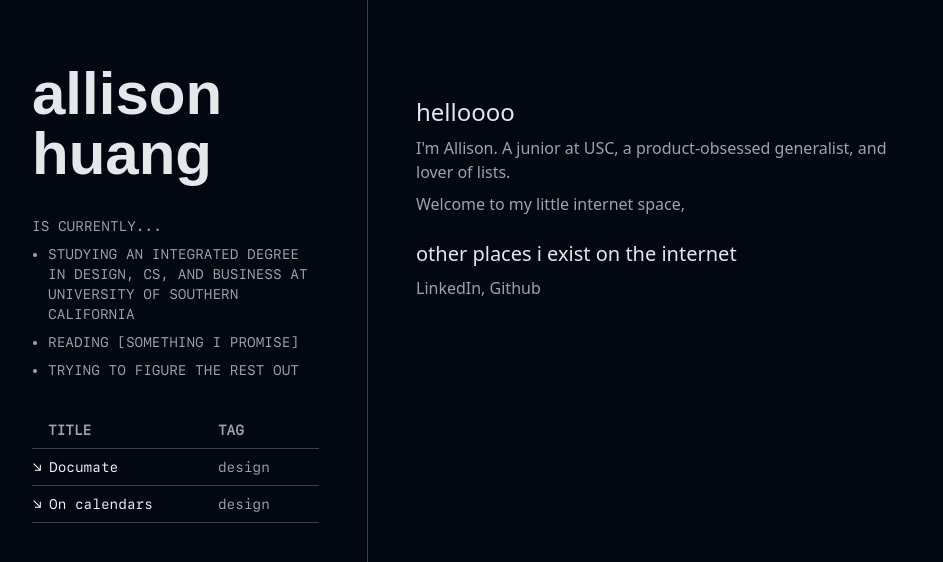
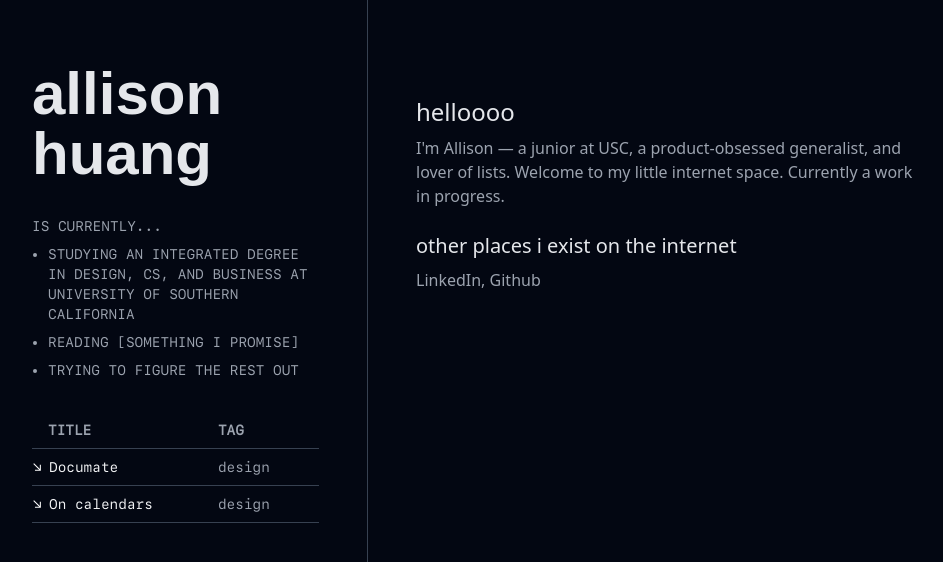
Before and after one commit to acyhuang/www.acyhuang, a React (Create React App) app: page / in a window 1280 px wide. Shown: the top 562 px of the page, without its empty margins (16-959 px from the left). Built offline with nearby package versions, Linux system fonts and the light colour scheme; a web font is replaced by a local one.

Commit message:
Updated content

```diff
--- a/src/components/pages/home.js
+++ b/src/components/pages/home.js
@@ -3,8 +3,7 @@ import React from 'react';
 const Home = () => (
     <div className='text-container'>
       <h1>helloooo</h1>
-      <p>I'm Allison. A junior at USC, a product-obsessed generalist, and lover of lists.</p>
-      <p>Welcome to my little internet space, </p>
+      <p>I'm Allison — a junior at USC, a product-obsessed generalist, and lover of lists. Welcome to my little internet space. Currently a work in progress. </p>
 
       <h2>other places i exist on the internet</h2>
       <p><a href="https://www.linkedin.com/in/allisoncyhuang/" target="_new">LinkedIn,</a> <a href="https://github.com/acyhuang" target="_new">Github</a></p>
```
